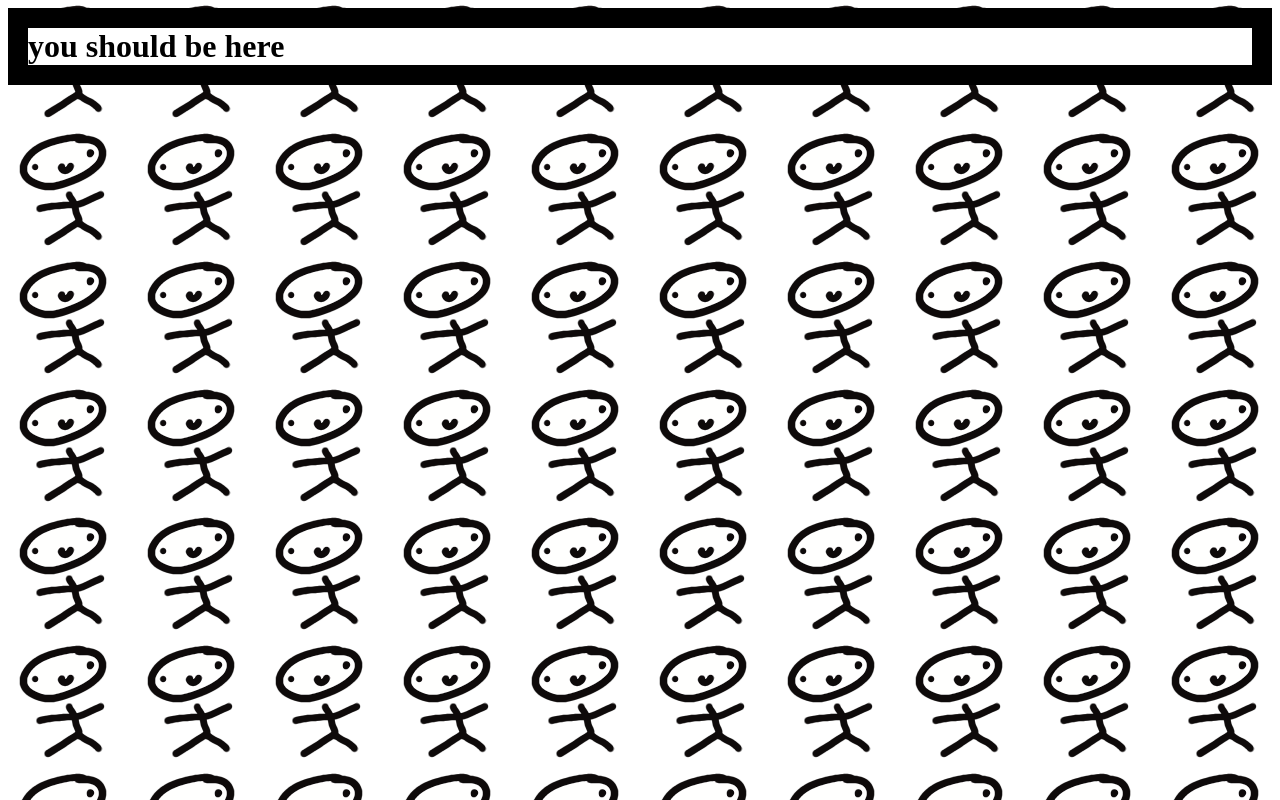
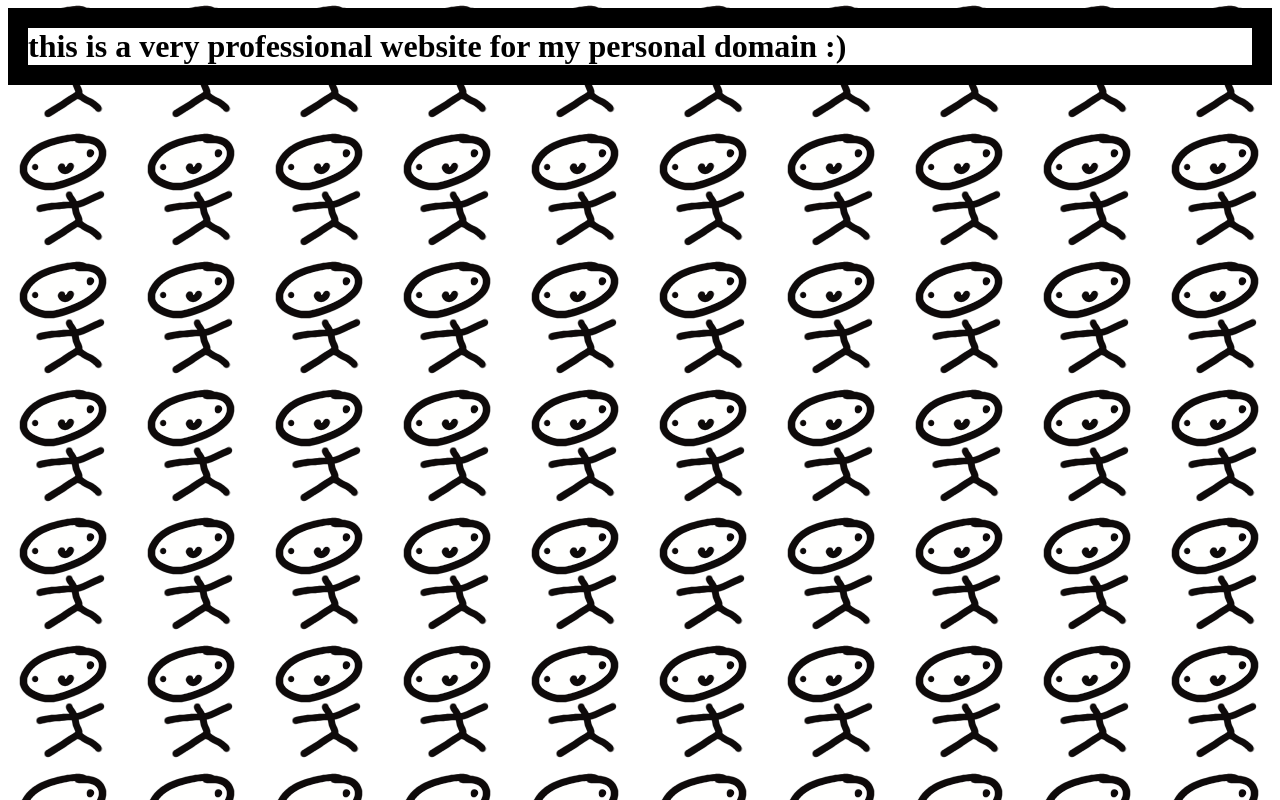
Before and after one commit to s506gh/pris, a plain HTML site: page index.html in a window 1280 px wide. Drawn offline with Linux system fonts and the light colour scheme.

Commit message:
Update index.html

```diff
--- a/index.html
+++ b/index.html
@@ -13,6 +13,6 @@
 
 </head>
 <body>
-    <h1>you should be here</h1>
+    <h1>this is a very professional website for my personal domain :)</h1>
 </body>
 </html>
```
